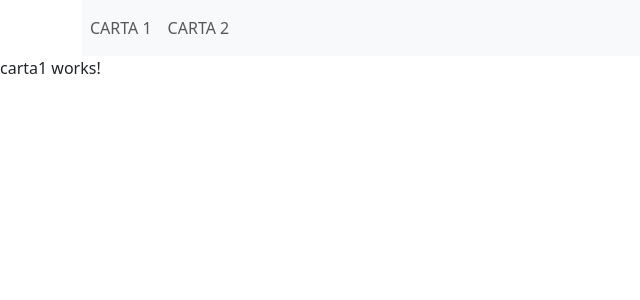
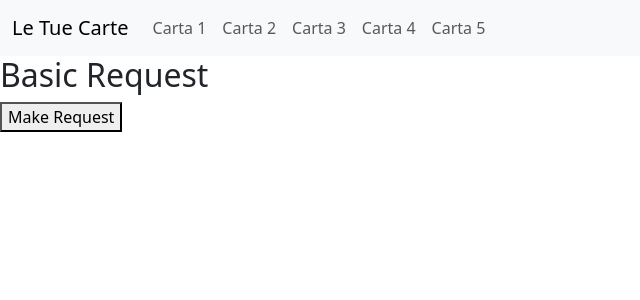
Before and after one commit to iisgalvanimi/consegna-progetti-api-frontend-SantianaAlexander, an Angular app in the folder sito-carte/: page /carta1 in a window 1280 px wide. Shown: the top 300 px of the page, without its empty margins (0-640 px from the left). Built offline with nearby package versions, Linux system fonts and the light colour scheme.

Commit message:
ROUTING FATTO

```diff
--- a/sito-carte/angular.json
+++ b/sito-carte/angular.json
@@ -26,7 +26,7 @@
             ],
             "styles": [
               "src/styles.css",
-              "node_modules/bootstrap/dist/css/bootstrap.min.css",
+              "node_modules/bootstrap/dist/css/bootstrap.min.css"
             ],
             "scripts": [
               "node_modules/bootstrap/dist/js/bootstrap.bundle.min.js"
@@ -91,7 +91,7 @@
             ],
             "styles": [
               "src/styles.css",
-              "node_modules/bootstrap/dist/css/bootstrap.min.css",
+              "node_modules/bootstrap/dist/css/bootstrap.min.css"
             ],
             "scripts": [
               "node_modules/bootstrap/dist/js/bootstrap.bundle.min.js"
--- a/sito-carte/src/app/app-routing.module.ts
+++ b/sito-carte/src/app/app-routing.module.ts
@@ -1,10 +1,12 @@
 import { NgModule } from '@angular/core';
+import { HttpClientModule } from '@angular/common/http';
 import { RouterModule, Routes } from '@angular/router';
 import { Carta1Component } from './carta1/carta1.component';
 import { Carta2Component } from './carta2/carta2.component';
 import { Carta3Component } from './carta3/carta3.component';
 import { Carta4Component } from './carta4/carta4.component';
 import { Carta5Component } from './carta5/carta5.component';
+import { BrowserModule } from '@angular/platform-browser';
 
 const routes: Routes = [
   {path:'carta1', component: Carta1Component},
@@ -12,11 +14,13 @@ const routes: Routes = [
   {path:'carta3', component: Carta3Component},
   {path:'carta4', component: Carta4Component},
   {path:'carta5', component: Carta5Component},
-  {path: '', redirectTo: '/carta1', pathMatch: 'full'},
 ];
 
 @NgModule({
-  imports: [RouterModule.forRoot(routes)],
+  imports: [RouterModule.forRoot(routes),
+    BrowserModule, HttpClientModule
+  ],
   exports: [RouterModule]
+
 })
 export class AppRoutingModule { }
--- a/sito-carte/src/app/app.component.html
+++ b/sito-carte/src/app/app.component.html
@@ -1,13 +1,30 @@
-<div class="container">
-  <div class="navbar navbar-expand-lg navbar-light bg-light">
-    <div class="row">
-      <div class="col-6-sm">
-      <ul class="navbar-nav me-auto mb-2 mb-lg-0">
-        <li class="nav-item nav-link" routerLink="/carta1" routerLinkActive="active-menu">CARTA 1</li>
-        <li class="nav-item nav-link" routerLink="/carta2" routerLinkActive="active-menu">CARTA 2</li>
-      </ul>
+<!-- app.component.html -->
+<nav class="navbar navbar-expand-lg navbar-light bg-light">
+    <div class="container-fluid">
+      <a class="navbar-brand" href="#">Le Tue Carte</a>
+      <button class="navbar-toggler" type="button" data-bs-toggle="collapse" data-bs-target="#navbarNav" aria-controls="navbarNav" aria-expanded="false" aria-label="Toggle navigation">
+        <span class="navbar-toggler-icon"></span>
+      </button>
+      <div class="collapse navbar-collapse" id="navbarNav">
+        <ul class="navbar-nav">
+          <li class="nav-item">
+            <a class="nav-link" routerLink="/carta1">Carta 1</a>
+          </li>
+          <li class="nav-item">
+            <a class="nav-link" routerLink="/carta2">Carta 2</a>
+          </li>
+          <li class="nav-item">
+            <a class="nav-link" routerLink="/carta3">Carta 3</a>
+          </li>
+          <li class="nav-item">
+            <a class="nav-link" routerLink="/carta4">Carta 4</a>
+          </li>
+          <li class="nav-item">
+            <a class="nav-link" routerLink="/carta5">Carta 5</a>
+          </li>
+        </ul>
+      </div>
     </div>
-    </div>
-  </div>
-</div>
+  </nav>
+
 <router-outlet></router-outlet>
--- a/sito-carte/src/app/carta1/carta1.component.html
+++ b/sito-carte/src/app/carta1/carta1.component.html
@@ -1 +1,4 @@
-<p>carta1 works!</p>
+<h2>Basic Request</h2>
+<button type="button" (click)="makeRequest()">Make Request</button>
+<div *ngIf="loading">loading...</div>
+<pre>{{data | json}}</pre>
--- a/sito-carte/src/app/carta1/carta1.component.ts
+++ b/sito-carte/src/app/carta1/carta1.component.ts
@@ -1,4 +1,6 @@
-import { Component } from '@angular/core';
+import { Component, OnInit } from '@angular/core';
+import { Observable } from 'rxjs';
+import { HttpClient } from '@angular/common/http';
 
 @Component({
   selector: 'app-carta1',
@@ -7,4 +9,22 @@ import { Component } from '@angular/core';
 })
 export class Carta1Component {
 
+  data!: Object;
+   loading!: boolean;
+   o! :Observable<any>;
+   constructor(public http: HttpClient) {}
+
+   makeRequest(): void {
+     console.log("here");
+     this.loading = true;
+     this.o = this.http.get<any>('https://pokeapi.co/api/v2/pokemon/ditto');
+     this.o.subscribe(this.getData);
+   }
+   getData = (d : any) =>
+   {
+     this.data = new Object(d);
+     this.loading = false;
+   }
+
+
 }
```
